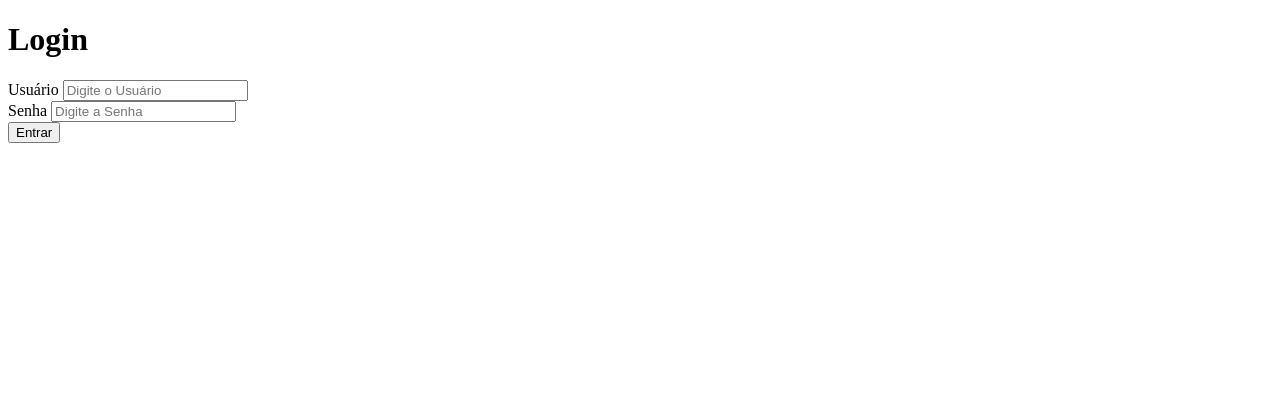
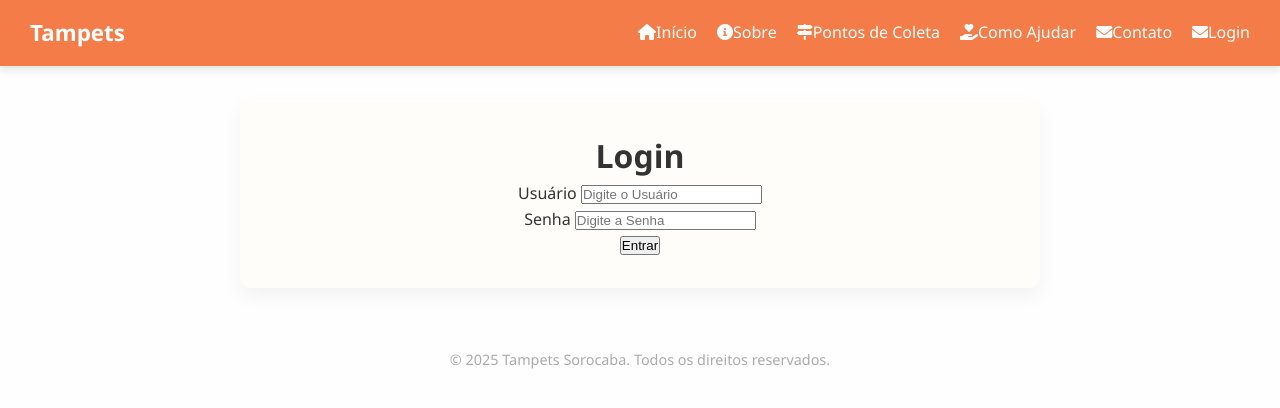
Before and after one commit to aelton-lima/Tampets, a PHP site: page /login.php in a window 1280 px wide. Shown: the top 408 px of the page. Run offline with PHP 8.4, Linux system fonts and the light colour scheme.

Commit message:
upload login
estilizado a pagina de login

```diff
--- a/login.php
+++ b/login.php
@@ -46,12 +46,26 @@ if(isset($_POST['submit'])) {
 <!DOCTYPE html>
 <html lang="pt-br">
 <head>
-    <meta charset="UTF-8">
-    <meta name="viewport" content="width=device-width, initial-scale=1.0">
-    <title>LoginTampets</title>
+  <meta charset="UTF-8">
+  <title>Início | Tampets</title>
+  <link rel="stylesheet" href="css/index.css">
+   <!-- Adicionando Font Awesome -->
+   <link href="https://cdnjs.cloudflare.com/ajax/libs/font-awesome/6.0.0-beta3/css/all.min.css" rel="stylesheet">
 </head>
 <body>
-    <div class="container">
+  <nav>
+    <div class="logo">Tampets</div>
+    <ul>
+      <li><a href="index.html"><i class="fas fa-home"></i>Início</a></li>
+      <li><a href="sobre.html"><i class="fas fa-info-circle"></i>Sobre</a></li>
+      <li><a href= "pontos_coleta.html"><i class="fa fa-map-signs"></i>Pontos de Coleta</a></li>
+      <li><a href="ajudar.html"><i class="fas fa-hand-holding-heart"></i>Como Ajudar</a></li>
+      <li><a href="contato.html"><i class="fas fa-envelope"></i>Contato</a></li>
+      <li><a href="login.php"><i class="fas fa-envelope"></i>Login</a></li>
+    </ul>
+  </nav>
+
+  <div class="container">
         <h1>Login</h1>
         <?php if (isset($error)){ ?>
             <p class="error"><?php echo $error; ?></p>
@@ -75,5 +89,9 @@ if(isset($_POST['submit'])) {
                 </div>
             </form>
     </div>
+
+  <footer>
+    © 2025 Tampets Sorocaba. Todos os direitos reservados.
+  </footer>
 </body>
 </html>
```
